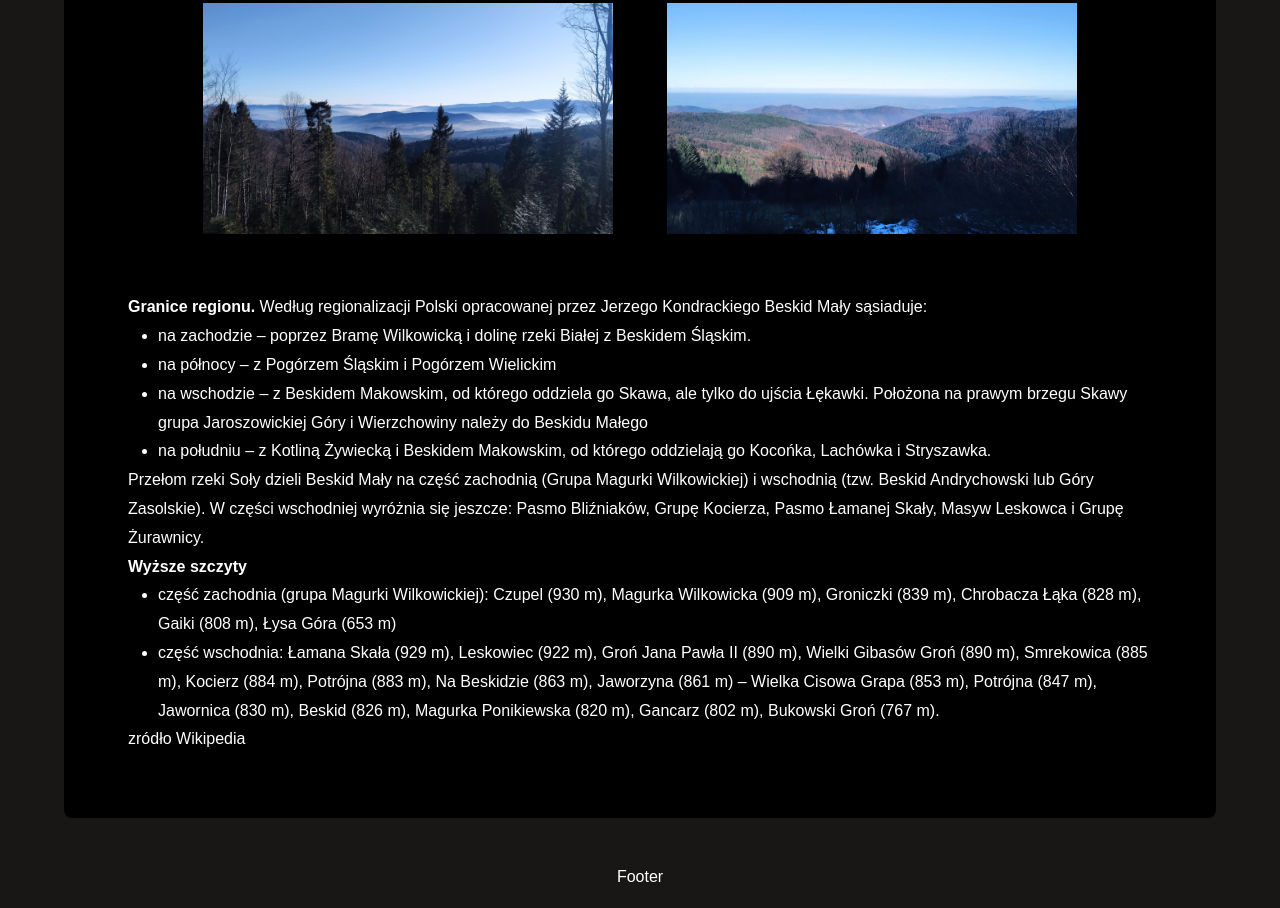
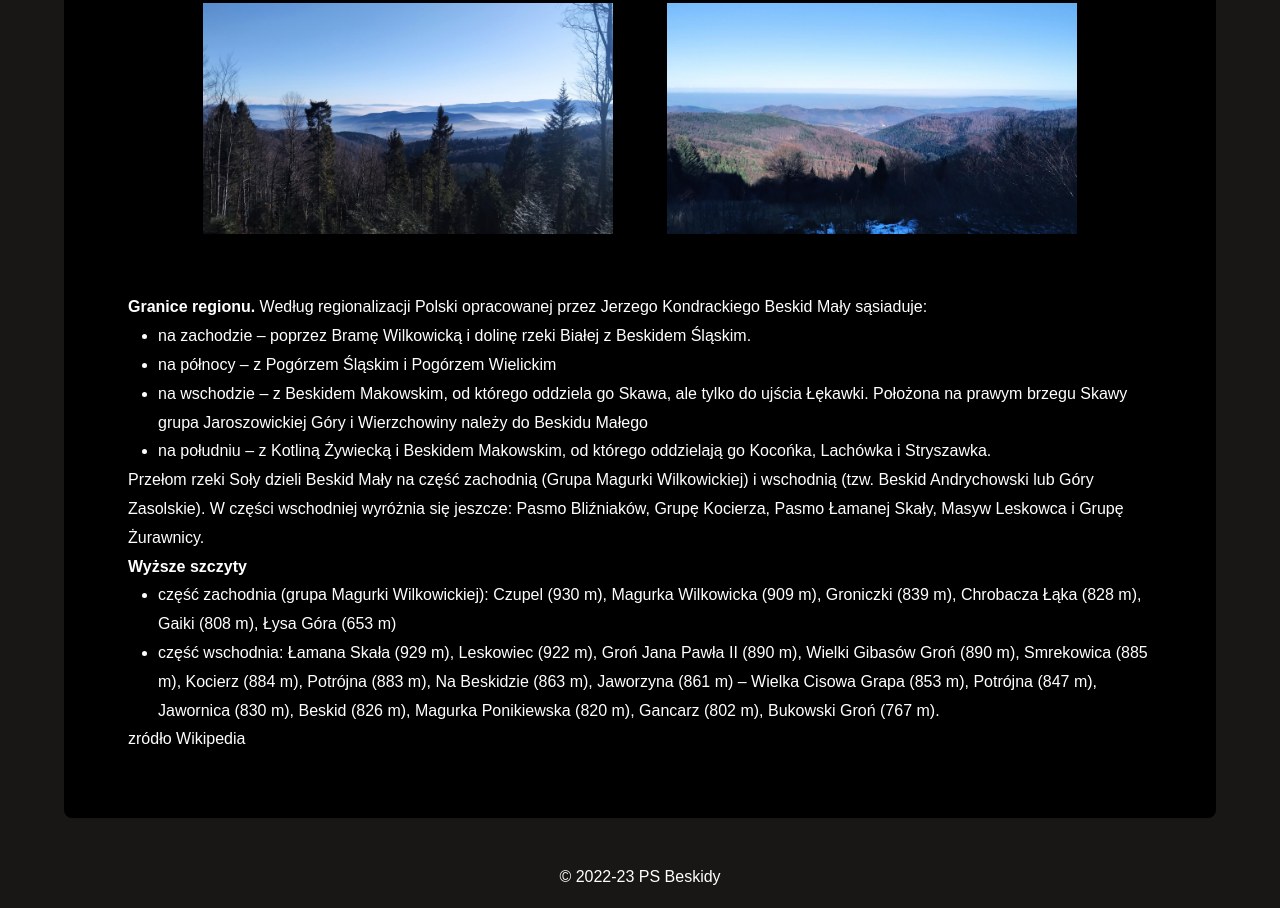
Before and after one commit to solarzti/moja, a plain HTML site: page index.html in a window 1280 px wide. Shown: the part 516-1424 px from the top of the page. Drawn offline with Linux system fonts and the light colour scheme.

Commit message:
Update index.html

```diff
--- a/index.html
+++ b/index.html
@@ -200,7 +200,7 @@ enctype="text/plain" onsubmit="menu('art5')" method="post">
 </section>
 
 <footer>
-  <p>Footer</p>
+  <p>&copy; 2022-23 PS Beskidy</p>
 </footer>
 
 
```
